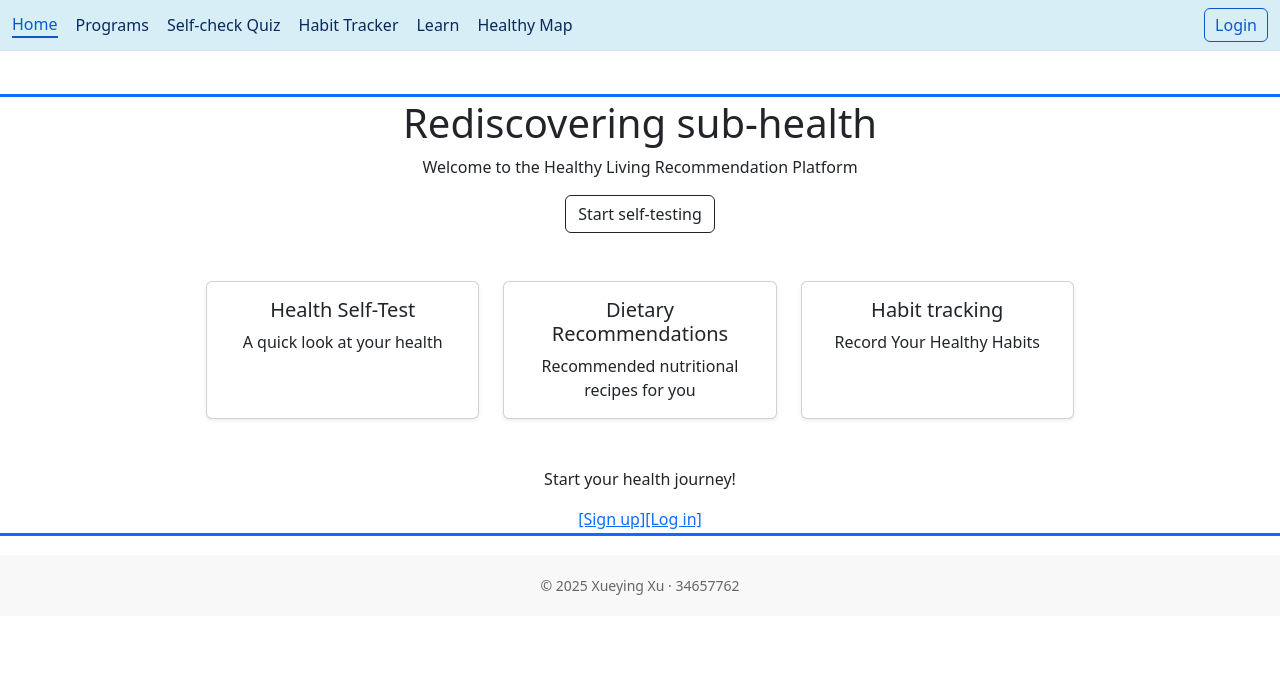
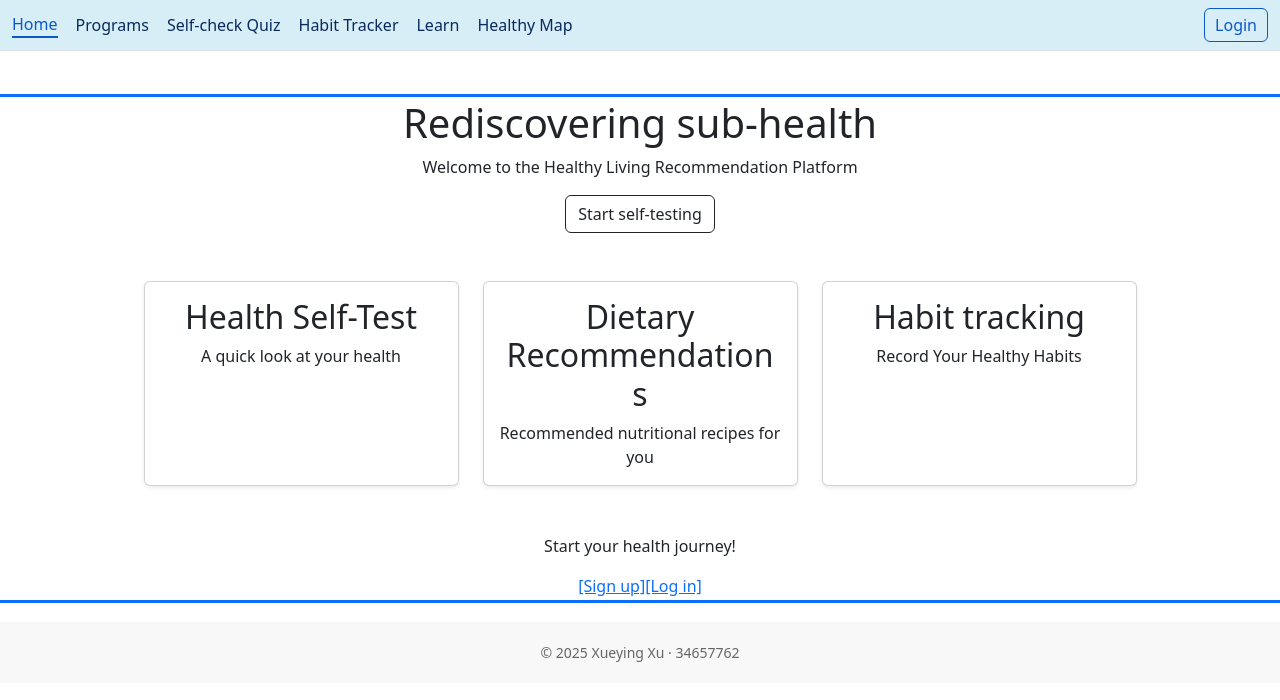
Before and after one commit to XueyingXu1227/5032Assignment, a Vue app: page / in a window 1280 px wide. Shown: the top 700 px of the page. Built offline with nearby package versions, Linux system fonts and the light colour scheme; no server answers.

Commit message:
Continue optimizing accessibility to ensure high scores in the accessibility checker.

```diff
--- a/src/components/FeatureCard.vue
+++ b/src/components/FeatureCard.vue
@@ -1,7 +1,7 @@
 <template>
   <router-link :to="link" class="card h-100 text-decoration-none text-dark shadow-sm">
     <div class="card-body text-center">
-      <h5 class="card-title">{{ title }}</h5>
+      <h2 class="card-title">{{ title }}</h2>
       <p class="card-text">{{ description }}</p>
     </div>
   </router-link>
```
